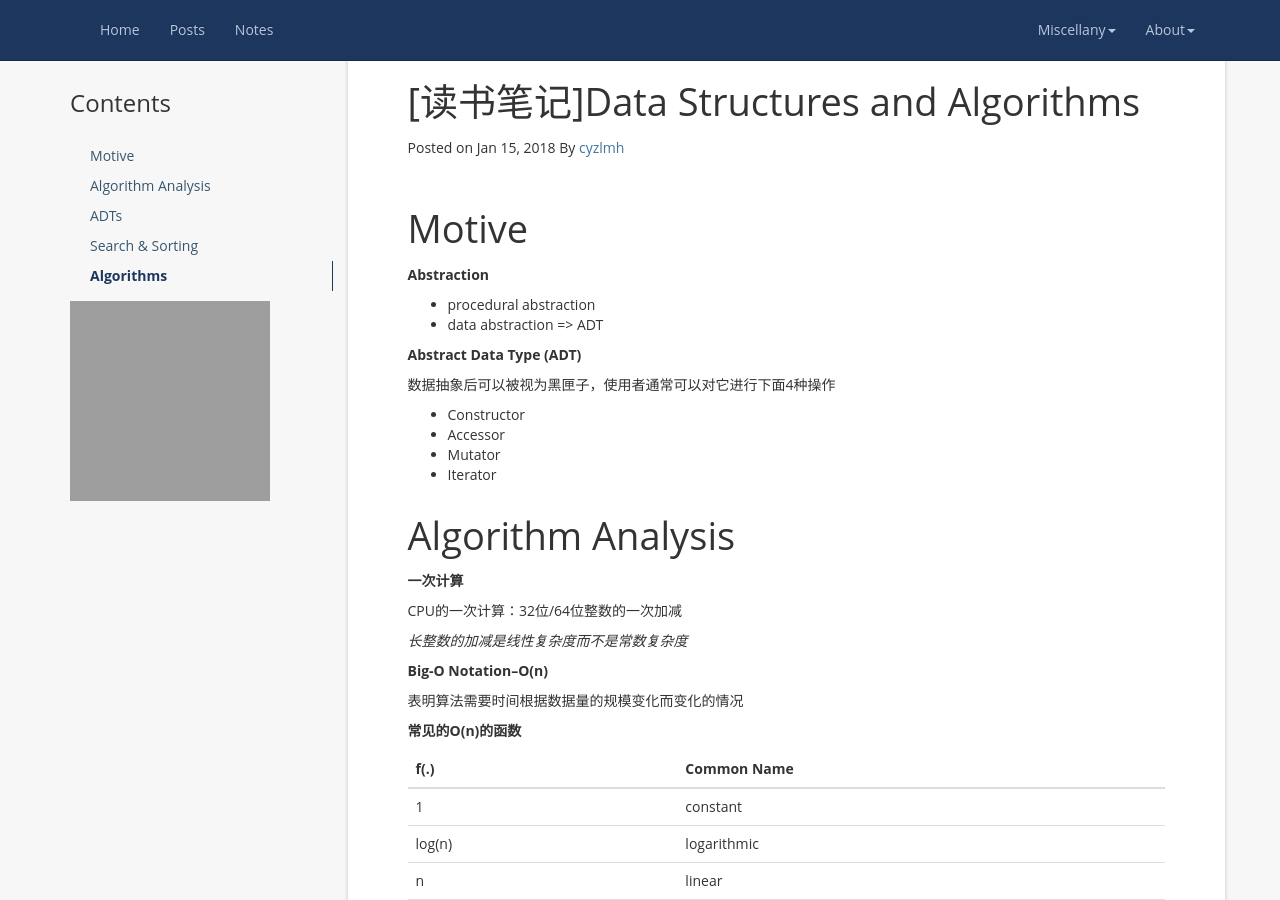
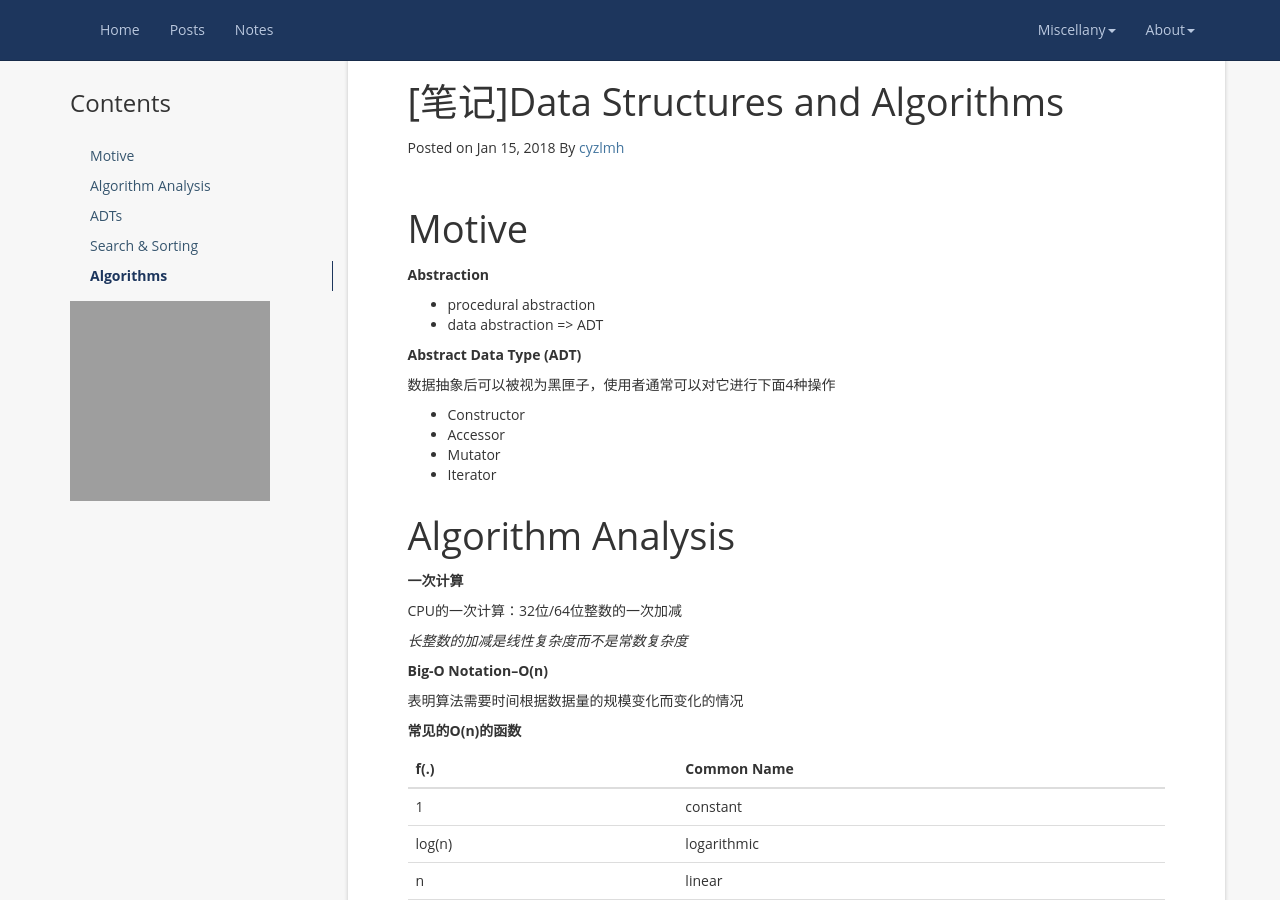
Before and after one commit to cyzlmh/cyzlmh.github.io, a Jekyll site: the page built from _posts/2018-01-16-[笔记]Data Structures and Algorithms.md, in a window 1280 px wide and 900 px high. Built offline with Jekyll 4.4.1, drawn with Linux system fonts in a browser that asks for light colours; nearby versions of some CDN libraries; grey boxes are pictures that could not be loaded.

Commit message:
some comments

```diff
--- a/_posts/2018-01-16-[笔记]Data Structures and Algorithms.md
+++ b/_posts/2018-01-16-[笔记]Data Structures and Algorithms.md
@@ -1,9 +1,9 @@
 ---
 layout: post
-title:  "[读书笔记]Data Structures and Algorithms"
+title:  "[笔记]Data Structures and Algorithms"
 date:   2018-01-16 00:00:00 +0800
 categories: post
-tag: Python
+tag: 笔记
 ---
 
 * TOC
```
Also changed, not shown: _posts/2018-01-14-hello-world.md (+1 -1 lines), _posts/2018-01-31-watched-movies.md (+1 -1 lines).
